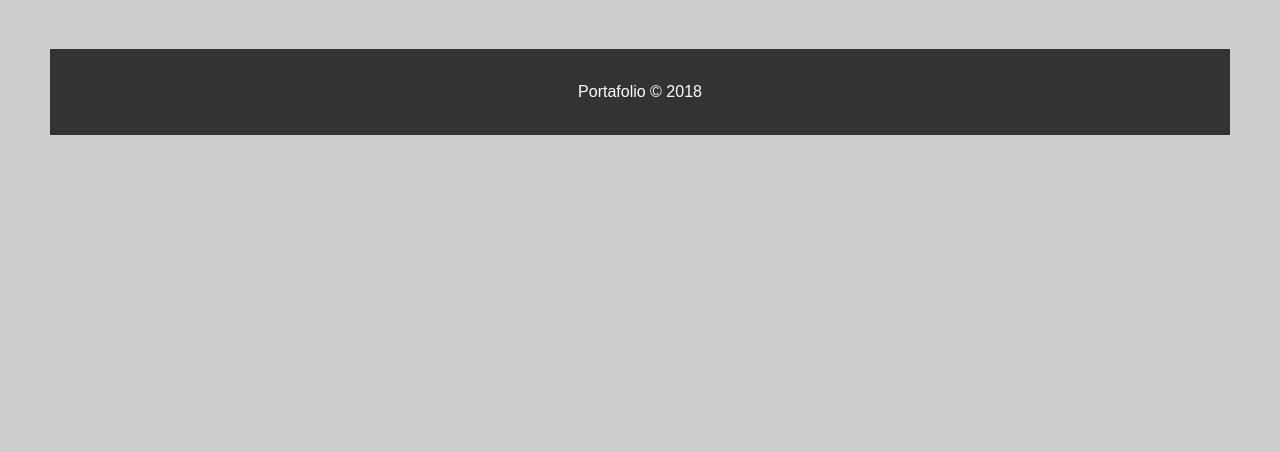
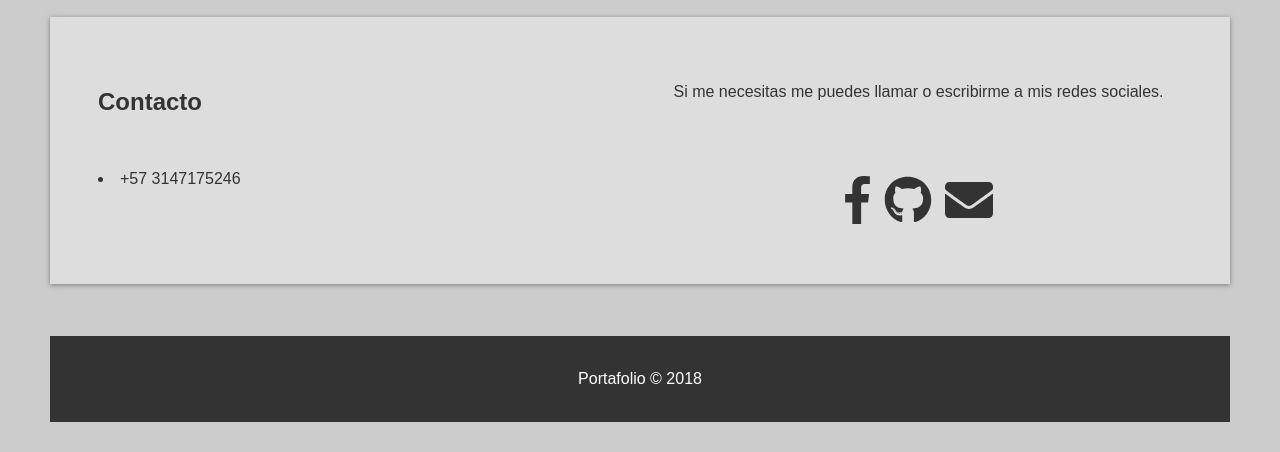
Before and after one commit to afsaa/Portafolio, a plain HTML site: page index.html in a window 1280 px wide. Shown: the part 1794-2246 px from the top of the page. Before the commit the page ends 1959 px from the top, so only its background shows below. Drawn offline with Linux system fonts and the light colour scheme.

Commit message:
Sección de contácto completa, sección de proyectos por terminar

```diff
--- a/index.html
+++ b/index.html
@@ -15,7 +15,7 @@
       <ul>
         <li href="#About-me">Sobre mi</li>
         <li href="#Portafolio">Proyectos</li>
-        <li href="#">Contacto</li>
+        <li href="#Contacto">Contacto</li>
       </ul>
     </nav>
 
@@ -25,7 +25,8 @@
       <header class="showcase">
         <h1>Quien soy?</h1>
         <p>Soy Andrés Fernando Saa, estudiante de Ingeniería de Sistemas y Computación apasionado por el desarrollo web.</p>
-        <a href="https://www.linkedin.com/in/andres-fernando-saa-monta%C3%B1o-38745811b" class="btn" target="_blank">Conoce más sobre mi</a>
+        <a href="www.linkedin.com/in/andres-saa
+" class="btn" target="_blank">Conoce más sobre mi</a>
       </header>
     </section>
 
@@ -68,6 +69,18 @@
     </section>
 
     <!-- Contact -->
+    <div class="info" id="Contacto">
+      <h2>Contacto</h2>
+      <p>Si me necesitas me puedes llamar o escribirme a mis redes sociales.</p>
+      <li><span class="fa-li"><i class="fas fa-mobile-alt"></i></span> +57 3147175246</li>
+      <div class="icons" style="font-size:3em">
+        <a href="https://www.facebook.com/andressaa.dev" target="_blank"><i class="fab fa-facebook-f"></i></a>
+        <a href="https://github.com/afsaa" target="_blank"><i class="fab fa-github"></i></a>
+        <a href="mailto:andressaa.dev@gmail.com"><i class="fas fa-envelope" target="_blank"></i></a>
+      </div>
+    </div>
+
+
 
     <!-- Footer -->
     <footer>
--- a/style.css
+++ b/style.css
@@ -212,3 +212,20 @@ footer {
       'top-box-b';
   }
 }
+
+/* Contact */
+#Contacto p {
+  text-align: center;
+}
+
+#Contacto .icons {
+  text-align: center;
+}
+
+#Contacto .icons a {
+  color: var(--dark);
+}
+
+#Contacto .icons a:hover{
+  color: dodgerblue;
+}
```
